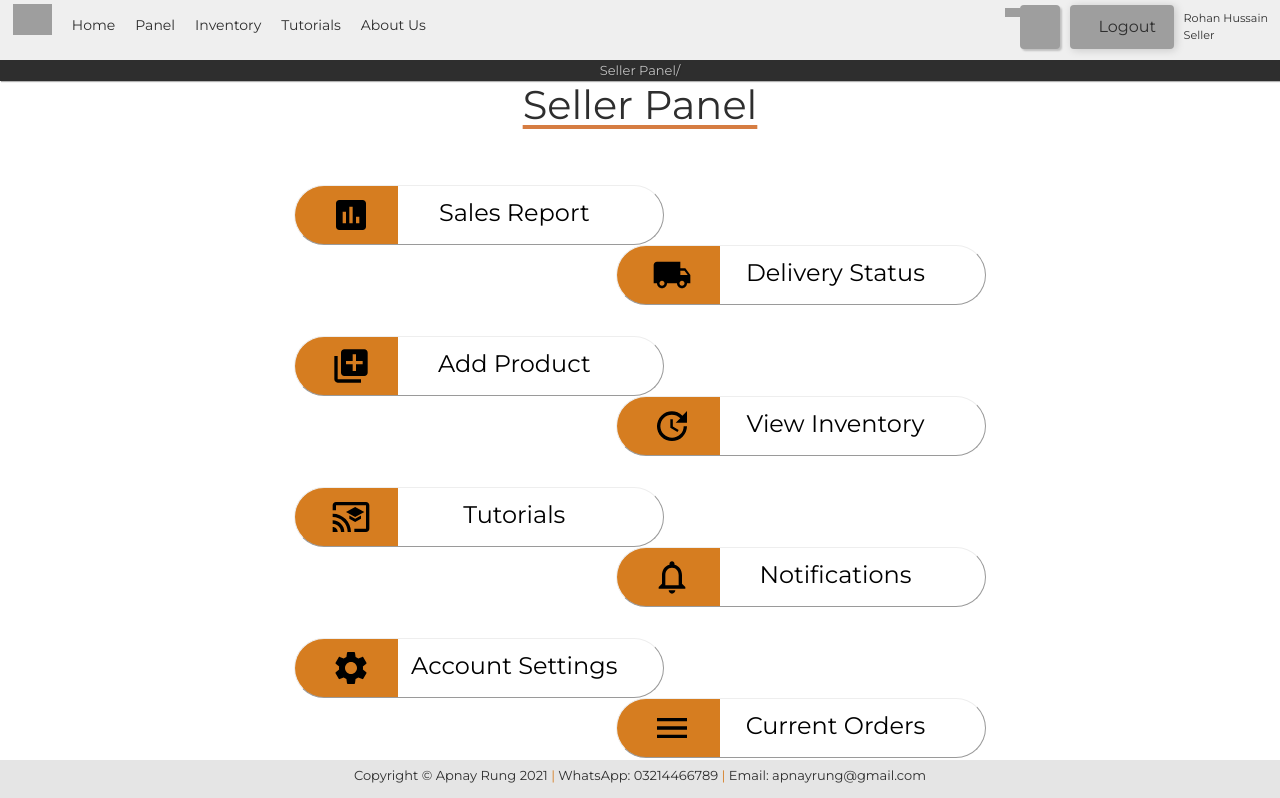
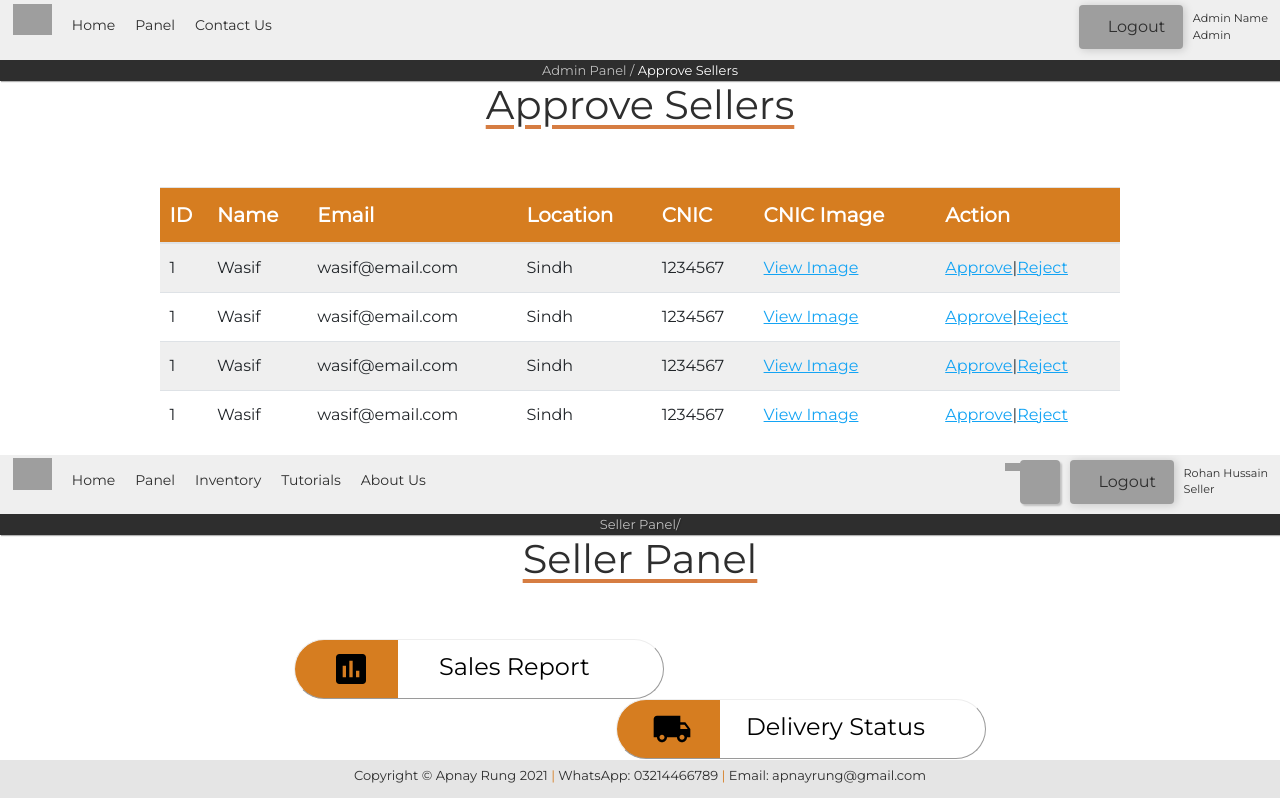
Before and after one commit to vafabatool/apnay-rung-frontend, a React (Create React App) app: page / in a window 1280 px wide. Shown: the top 798 px of the page. Built offline with nearby package versions, Linux system fonts and the light colour scheme; grey boxes are pictures that could not be loaded.

Commit message:
checkinggithub

```diff
--- a/src/App.js
+++ b/src/App.js
@@ -36,7 +36,8 @@ export default function App() {
           {/* <Notifications /> */}
           {/* <QueryForms /> */}
           {/* <Inventory /> */}
-          {/* <ApproveSellers /> */}
+          <ApproveSellers />
+          {/* Check */}
           <Route path="/ApproveSellers" exact component={ApproveSellers} />
           {/* <Tutorials /> */}
           <Route path="/Tutorials" exact component={Tutorials} />
```
